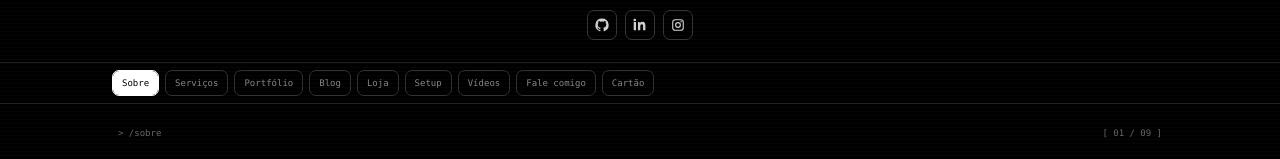
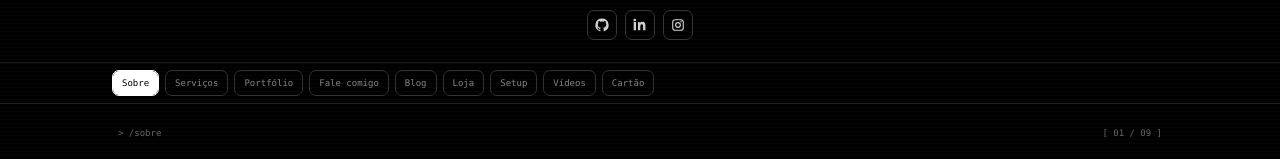
Before and after one commit to guilhermedemorais-dev/guilhermedemorais.dev, a Next.js app: page / in a window 1280 px wide. Shown: the part 341-500 px from the top of the page. Built offline with nearby package versions, Linux system fonts and the light colour scheme.

Commit message:
ux: move contact menu after portfolio

```diff
--- a/app/page.tsx
+++ b/app/page.tsx
@@ -11,11 +11,11 @@ const menu: { id: Panel; label: string }[] = [
   { id: "sobre", label: "Sobre" },
   { id: "servicos", label: "Serviços" },
   { id: "portfolio", label: "Portfólio" },
+  { id: "sdr", label: "Fale comigo" },
   { id: "blog", label: "Blog" },
   { id: "loja", label: "Loja" },
   { id: "setup", label: "Setup" },
   { id: "videos", label: "Vídeos" },
-  { id: "sdr", label: "Fale comigo" },
   { id: "cartao", label: "Cartão" },
 ];
 
```
